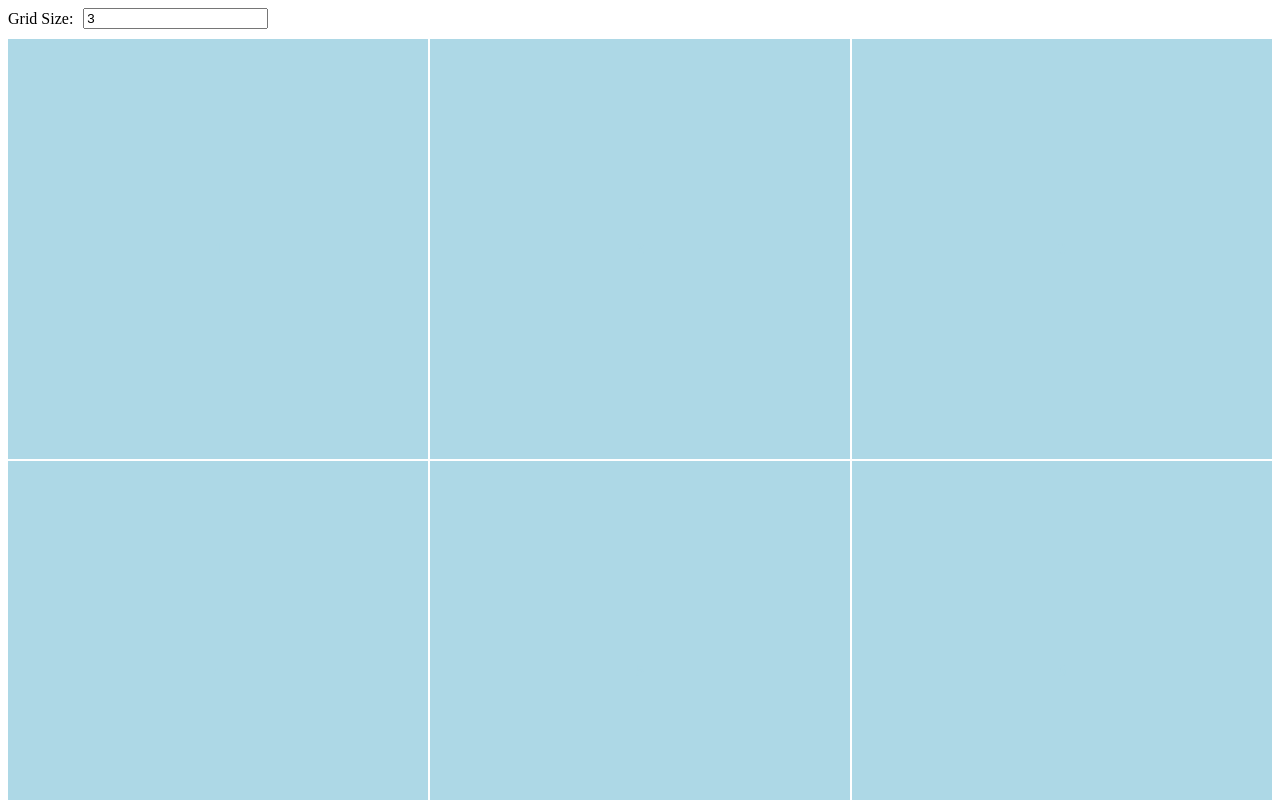
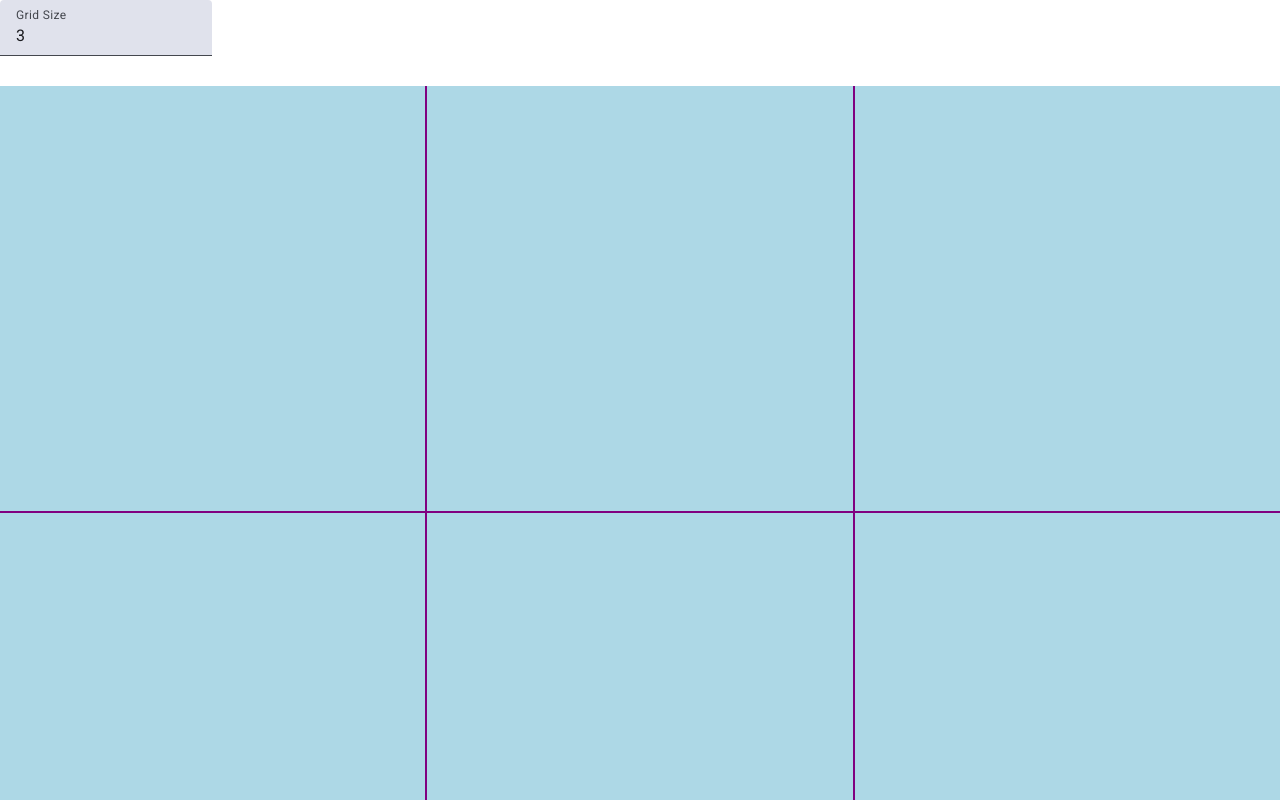
Before and after one commit to pratyush-glingtech/flow-chart, an Angular app: page / in a window 1280 px wide. Shown: the top 800 px of the page. Built offline with nearby package versions, Linux system fonts and the light colour scheme.

Commit message:
added material UI component for inputting number of grids

```diff
--- a/angular.json
+++ b/angular.json
@@ -27,6 +27,7 @@
               }
             ],
             "styles": [
+              "src/custom-theme.scss",
               "src/styles.css"
             ],
             "scripts": []
--- a/package.json
+++ b/package.json
@@ -11,6 +11,7 @@
   "private": true,
   "dependencies": {
     "@angular/animations": "^19.0.0",
+    "@angular/cdk": "^19.1.1",
     "@angular/common": "^19.0.0",
     "@angular/compiler": "^19.0.0",
     "@angular/core": "^19.0.0",
--- a/src/app/app.config.ts
+++ b/src/app/app.config.ts
@@ -2,7 +2,8 @@
 import { provideRouter } from '@angular/router';
 
 import { routes } from './app.routes';
+import { provideAnimationsAsync } from '@angular/platform-browser/animations/async';
 
 export const appConfig: ApplicationConfig = {
-  providers: [provideZoneChangeDetection({ eventCoalescing: true }), provideRouter(routes)]
+  providers: [provideZoneChangeDetection({ eventCoalescing: true }), provideRouter(routes), provideAnimationsAsync()]
 };
--- a/src/app/grids/grids.component.css
+++ b/src/app/grids/grids.component.css
@@ -11,12 +11,13 @@
     /* width: 300px;
     height: 300px;
     border: 2px solid black; */
+    background-color: purple;
     margin-top: 10px;
   }
 
   .grid-item {
     background: lightblue;
-    color: lightblue;
+    color: black;
     display: flex;
     align-items: center;
     justify-content: center;
--- a/src/app/grids/grids.component.html
+++ b/src/app/grids/grids.component.html
@@ -1,6 +1,8 @@
 <div class="controls">
-    <label for="gridSize">Grid Size:</label>
-    <input id="gridSize" type="number" [value]="gridSize" (input)="updateGridSize($event)" min="1" />
+    <mat-form-field>
+        <mat-label>Grid Size</mat-label>
+        <input matInput type="number" [value]="gridSize" (input)="updateGridSize($event)" min="4"  >
+    </mat-form-field>
   </div>
 
   <div
@@ -9,6 +11,6 @@
     [style.grid-template-rows]="'repeat(' + gridSize + ', 1fr)'"
   >
     @for (item of items; track item) {
-      <div class="grid-item">{{ item }}</div>
+      <div class="grid-item"></div>
     }
   </div>
--- a/src/app/grids/grids.component.ts
+++ b/src/app/grids/grids.component.ts
@@ -1,9 +1,12 @@
 import { Component } from '@angular/core';
+import {MatInputModule} from '@angular/material/input';
+import {MatFormFieldModule} from '@angular/material/form-field';
 
 @Component({
   selector: 'app-grids',
   templateUrl: './grids.component.html',
   styleUrls: ['./grids.component.css'],
+  imports: [MatInputModule, MatFormFieldModule]
 })
 export class GridsComponent {
   gridSize: number = 3; // Default 3x3 grid
--- /dev/null
+++ b/src/custom-theme.scss
@@ -0,0 +1,16 @@
+
+// Custom Theming for Angular Material
+// For more information: https://material.angular.io/guide/theming
+@use '@angular/material' as mat;
+
+html {
+  @include mat.theme((
+    color: (
+      theme-type: light,
+      primary: mat.$azure-palette,
+      tertiary: mat.$blue-palette,
+    ),
+    typography: Roboto,
+    density: 0,
+  ));
+}
--- a/src/index.html
+++ b/src/index.html
@@ -6,8 +6,10 @@
   <base href="/">
   <meta name="viewport" content="width=device-width, initial-scale=1">
   <link rel="icon" type="image/x-icon" href="favicon.ico">
+  <link href="https://fonts.googleapis.com/css2?family=Roboto:wght@300;400;500&display=swap" rel="stylesheet">
+  <link href="https://fonts.googleapis.com/icon?family=Material+Icons" rel="stylesheet">
 </head>
-<body>
+<body class="mat-typography">
   <app-root></app-root>
 </body>
 </html>
--- a/src/styles.css
+++ b/src/styles.css
@@ -1 +1,4 @@
 /* You can add global styles to this file, and also import other style files */
+
+html, body { height: 100%; }
+body { margin: 0; font-family: Roboto, "Helvetica Neue", sans-serif; }
```
Also changed, not shown: 1 other file (tests, documents, lock files or other folders).
